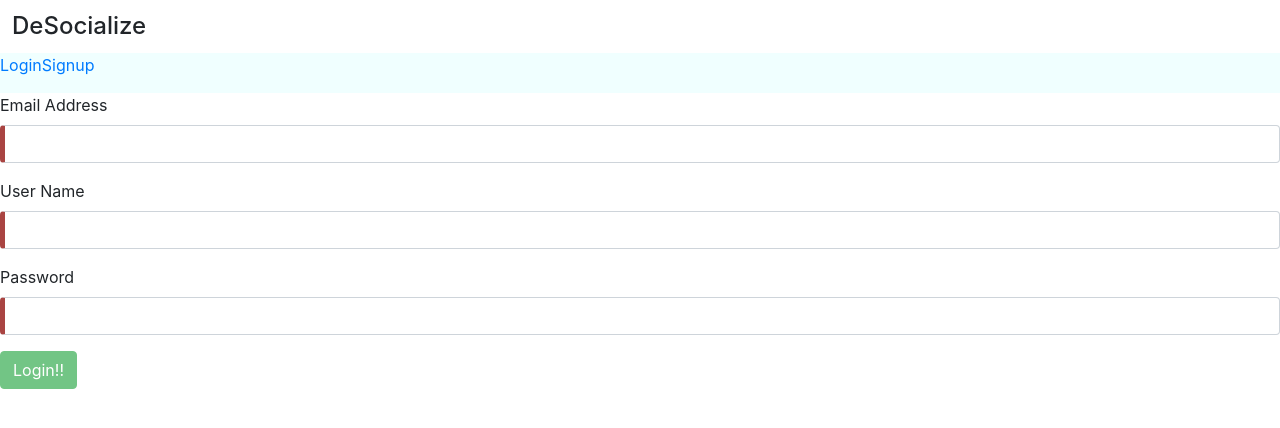
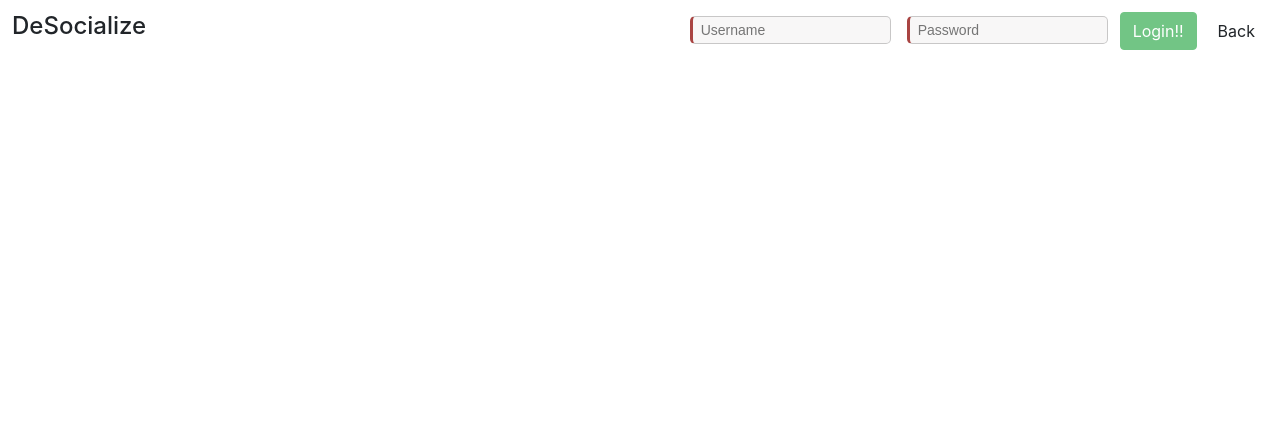
Before and after one commit to saranshgupta1995/Just-A-Forum, an Angular app: page /signup in a window 1280 px wide. Both pictures are taken after a click on the button "Login". Shown: the top 428 px of the page. Built offline with nearby package versions, Linux system fonts and the light colour scheme.

Commit message:
login signup ui completed

```diff
--- a/src/app/app.component.html
+++ b/src/app/app.component.html
@@ -1,11 +1,10 @@
 <div [ngStyle]="{height:'100vh', width:'100vw', overflow: 'hidden'}">
     <sexy-navbar></sexy-navbar>
-    <div style="height: 40px; width: 100%; background-color: azure;">
+    <!-- <div style="height: 40px; width: 100%; background-color: azure;">
         <nav>
             <a routerLink="/login" routerLinkActive="active">Login</a>
             <a routerLink="/signup" routerLinkActive="active">Signup</a>
-            <!-- <a routerLink="/home" routerLinkActive="active">Home</a> -->
         </nav>
     </div>
-    <router-outlet></router-outlet>
+    <router-outlet></router-outlet> -->
 </div>
--- a/src/app/modules/login/login.component.css
+++ b/src/app/modules/login/login.component.css
@@ -5,12 +5,12 @@
     border-radius: 5px;
     padding: 0px 8px;
     font-family: Arial, Helvetica, sans-serif;
-    min-height: 28px;
+    height: 28px;
     outline: none;
 }
 
 .header-input-box:hover {
-    background-color: rgba(248, 252, 252, 0.911);
+    background-color: rgba(250, 252, 252, 0.911);
 }
 
 .ng-valid[required], .ng-valid.required  {
--- a/src/app/modules/login/login.component.html
+++ b/src/app/modules/login/login.component.html
@@ -1,14 +1,14 @@
-<div>
-    <form (ngSubmit)="onLoginAttempt()" #loginForm="ngForm">
+<button (click)="backFromLogin();" class="btn btn-default basic-margin-sm no-bg" style="float: right;">Back</button>
+<form style="float: right;"(ngSubmit)="onLoginAttempt()" #loginForm="ngForm">
     <div class="same-line basic-margin-md">
-            <label class ="sr-only" for="userName">User Name</label>
-            <input class="header-input-box" id="userName" placeholder="Username" pattern="[a-z0-9_-]+" maxlength="20" minlength="7" name="userName" required [(ngModel)]="userName" type="text">
+        <label class="sr-only" for="userName">User Name</label>
+        <input class="header-input-box" id="userName" placeholder="Username" pattern="[a-z0-9_-]+" maxlength="20" minlength="7" name="userName"
+            required [(ngModel)]="userName" type="text">
     </div>
     <div class="same-line basic-margin-md">
-            <label class ="sr-only" for="password">Password</label>
+        <label class="sr-only" for="password">Password</label>
         <!-- TODO add password regex -->
         <input class="header-input-box" id="password" placeholder="Password" name="password" required [(ngModel)]="password" type="text">
     </div>
-        <button [disabled]="loginForm.invalid" class="btn btn-success" type="submit">Login!!</button>
+    <button [disabled]="loginForm.invalid" class="btn btn-success basic-margin-sm" type="submit">Login!!</button>
 </form>
-</div>
--- a/src/app/modules/login/login.component.ts
+++ b/src/app/modules/login/login.component.ts
@@ -1,4 +1,4 @@
-import { Component, OnInit } from '@angular/core';
+import { Component, OnInit, Output, EventEmitter } from '@angular/core';
 import { LoginSignupService } from '../../http/login-signup/login-signup.service';
 
 @Component({
@@ -10,6 +10,7 @@ export class LoginComponent implements OnInit {
 
     userName = '';
     password = '';
+    @Output() onReturn=new EventEmitter();
     constructor(private loginSignupService: LoginSignupService) { }
 
     ngOnInit() {
@@ -22,4 +23,8 @@ export class LoginComponent implements OnInit {
         });
     }
 
+    backFromLogin(){
+        this.onReturn.emit('');
+    }
+
 }
--- a/src/app/modules/sexy-navbar/sexy-navbar.component.html
+++ b/src/app/modules/sexy-navbar/sexy-navbar.component.html
@@ -1,11 +1,17 @@
 <form class="navbar-form navbar-left" role="search">
     <div class="row basic-padding-md">
-        <div class="col-md-8">
+        <div class="col-md-4">
             <h4 class="basic-margin-sm" >DeSocialize</h4>
         </div>
-        <div class="col-md-4" [hidden]="loginFormView">
-            <button type="submit" [@shrinker]="state" class="basic-margin-sm btn float-sm-right" (click)="toggleState()">Login</button>
-            <button type="submit" [@shrinker]="state" class="basic-margin-sm btn float-sm-right">SignUp</button>
+        <div [@shrinker]="buttonViewState" class="col-md-8" *ngIf="(!loginFormView) && (!signupFormView)">
+            <button class="basic-margin-sm btn float-sm-right no-bg" (click)="toggleToLogin()">Login</button>
+            <button class="basic-margin-sm btn float-sm-right no-bg" (click)="toggleToSignup()">SignUp</button>
+        </div>
+        <div *ngIf="loginFormView" [@shrinker]="loginFormViewState" class="col-md-8">
+            <app-login (onReturn)="toggleToHomeNav('login');"></app-login>
+        </div>
+        <div *ngIf="signupFormView" [@shrinker]="signupFormViewState" class="col-md-8">
+            <app-signup (onReturn)="toggleToHomeNav('signup');"></app-signup>
         </div>
     </div>
 </form>
--- a/src/app/modules/sexy-navbar/sexy-navbar.component.ts
+++ b/src/app/modules/sexy-navbar/sexy-navbar.component.ts
@@ -7,37 +7,62 @@ import { transition, animate, state, style, trigger } from '@angular/animations'
     styleUrls: ['./sexy-navbar.component.css'],
     animations: [
         trigger('shrinker', [
-            state('inactive', style({ height: 0 })),
-            state('active', style({ height: '*' })),
-            // state('active', style({
-            //     backgroundColor: '#cfd8dc',
-            //     transform: 'scale(1.1)'
-            // })),
+            // state('inactive', style({ right:-800 })),
+            // state('active', style({ right:0 })),
             transition('active => inactive', [
-                style({ height: '*' }),
-                animate(100, style({ height: 0 }),)]),
+                style({ right:0 }),
+                animate(200, style({ right:-800 }),)]),
             transition('inactive => active', [
-                style({ height: 0 }),
-                animate(100, style({ height: '*' }),)])
+                style({ right:-800 }),
+                animate(200, style({ right:0 }),)])
         ])
     ]
 })
 export class SexyNavbarComponent implements OnInit {
 
     name='login';
-    state='active'
+    buttonViewState='active'
+    loginFormViewState='inactive'
     loginFormView=false;
+    signupFormViewState='inactive'
+    signupFormView=false;
+    animTime=200;
     constructor() { }
 
     ngOnInit() {
     }
 
-    toggleState() {
-        this.state = this.state === 'active' ? 'inactive' : 'active';
+    toggleToLogin() {
+        this.buttonViewState = this.buttonViewState === 'active' ? 'inactive' : 'active';
         let that=this
         setTimeout(()=>{
             that.loginFormView = !that.loginFormView;
-        },100)
+            that.loginFormViewState = that.loginFormViewState === 'active' ? 'inactive' : 'active';
+        }, that.animTime)
+    }
+
+    toggleToSignup() {
+        this.buttonViewState = this.buttonViewState === 'active' ? 'inactive' : 'active';
+        let that=this
+        setTimeout(()=>{
+            that.signupFormView = !that.signupFormView;
+            that.signupFormViewState = that.signupFormViewState === 'active' ? 'inactive' : 'active';
+        }, that.animTime)
+    }
+
+    toggleToHomeNav(src){
+        if(src=='login')
+        this.loginFormViewState = this.loginFormViewState === 'active' ? 'inactive' : 'active';
+        else
+        this.signupFormViewState = this.signupFormViewState === 'active' ? 'inactive' : 'active';
+        let that=this;
+        setTimeout(() => {
+            if (src == 'login')
+            that.loginFormView = !that.loginFormView;
+            else
+            that.signupFormView = !that.signupFormView;
+            that.buttonViewState = that.buttonViewState === 'active' ? 'inactive' : 'active';
+        }, that.animTime)
     }
 
 }
--- a/src/app/modules/signup/signup.component.css
+++ b/src/app/modules/signup/signup.component.css
@@ -1,3 +1,18 @@
+.header-input-box{
+    border: 1px solid #c2c1c1e1;
+    background-color: rgba(245, 244, 244, 0.699);
+    font-size: 14px;
+    border-radius: 5px;
+    padding: 0px 8px;
+    font-family: Arial, Helvetica, sans-serif;
+    height: 28px;
+    outline: none;
+}
+
+.header-input-box:hover {
+    background-color: rgba(250, 252, 252, 0.911);
+}
+
 .ng-valid[required], .ng-valid.required  {
   border-left: 5px solid #42A948; /* green */
 }
--- a/src/app/modules/signup/signup.component.html
+++ b/src/app/modules/signup/signup.component.html
@@ -1,20 +1,18 @@
-<div>
-    <form (ngSubmit)="onSignupAttempt()" #signupForm="ngForm">
-        <div class="form-group">
-            <label for="userEmail">Email Address</label>
-            <input id="userEmail" minlength="7" name="userEmail" class="form-control" required [(ngModel)]="userEmail"
-                type="text">
-        </div>
-        <div class="form-group">
-            <label for="userName">User Name</label>
-            <input id="userName" pattern="[a-z0-9_-]+" maxlength="20" minlength="7" name="userName" class="form-control" required [(ngModel)]="userName"
-                type="text">
-        </div>
-        <div class="form-group">
-            <label for="password">Password</label>
-            <!-- TODO add password regex -->
-            <input id="password" name="password" class="form-control" required [(ngModel)]="password" type="text">
-        </div>
-        <button [disabled]="signupForm.invalid" class="btn btn-success" type="submit">Login!!</button>
-    </form>
-</div>
+<button (click)="backFromLogin();" class="btn btn-default basic-margin-sm no-bg" style="float: right;">Back</button>
+<form style="float: right;" (ngSubmit)="onSignupAttempt()" #signupForm="ngForm">
+    <div class="same-line basic-margin-md">
+        <label class="sr-only" for="userEmail">Email Address</label>
+        <input id="userEmail" minlength="7" name="userEmail" placeholder="Email Address" class="header-input-box" required [(ngModel)]="userEmail" type="text">
+    </div>
+    <div class="same-line basic-margin-md">
+        <label class="sr-only" for="userName">User Name</label>
+        <input id="userName" pattern="[a-z0-9_-]+" maxlength="20" minlength="7" placeholder="User Name" name="userName" class="header-input-box" required [(ngModel)]="userName"
+            type="text">
+    </div>
+    <div class="same-line basic-margin-md">
+        <label class="sr-only" for="password">Password</label>
+        <!-- TODO add password regex -->
+        <input id="password" name="password" placeholder="Password" class="header-input-box" required [(ngModel)]="password" type="text">
+    </div>
+    <button [disabled]="signupForm.invalid" class="btn btn-success basic-margin-sm" type="submit">Signup!!</button>
+</form>
--- a/src/app/modules/signup/signup.component.ts
+++ b/src/app/modules/signup/signup.component.ts
@@ -1,4 +1,4 @@
-import { Component, OnInit } from '@angular/core';
+import { Component, OnInit, Output, EventEmitter } from '@angular/core';
 import { LoginSignupService } from '../../http/login-signup/login-signup.service';
 
 @Component({
@@ -10,7 +10,9 @@ export class SignupComponent implements OnInit {
 
     userName='';
     password='';
-    userEmail='';
+    userEmail = '';
+    @Output() onReturn = new EventEmitter();
+
   constructor(private loginSignupService:LoginSignupService) { }
 
   ngOnInit() {
@@ -24,4 +26,9 @@ export class SignupComponent implements OnInit {
         });
     }
 
+    backFromLogin() {
+        this.onReturn.emit('');
+    }
+
+
 }
--- a/src/styles.css
+++ b/src/styles.css
@@ -28,3 +28,7 @@
 .basic-margin-lg{
     margin: 12px;
 }
+
+.no-bg{
+    background: none;
+}
```
Lines whose indentation alone changed are shown as unchanged.
